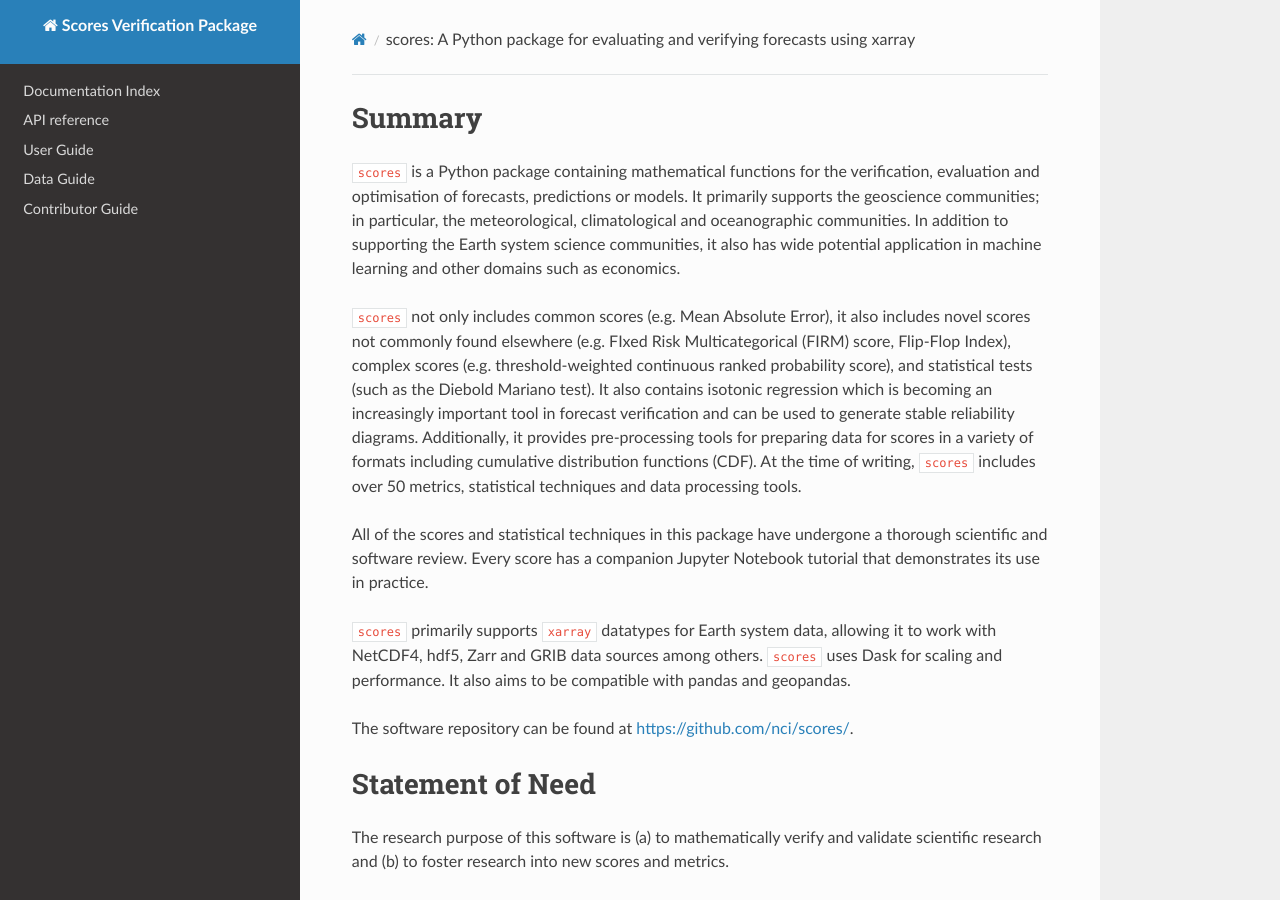
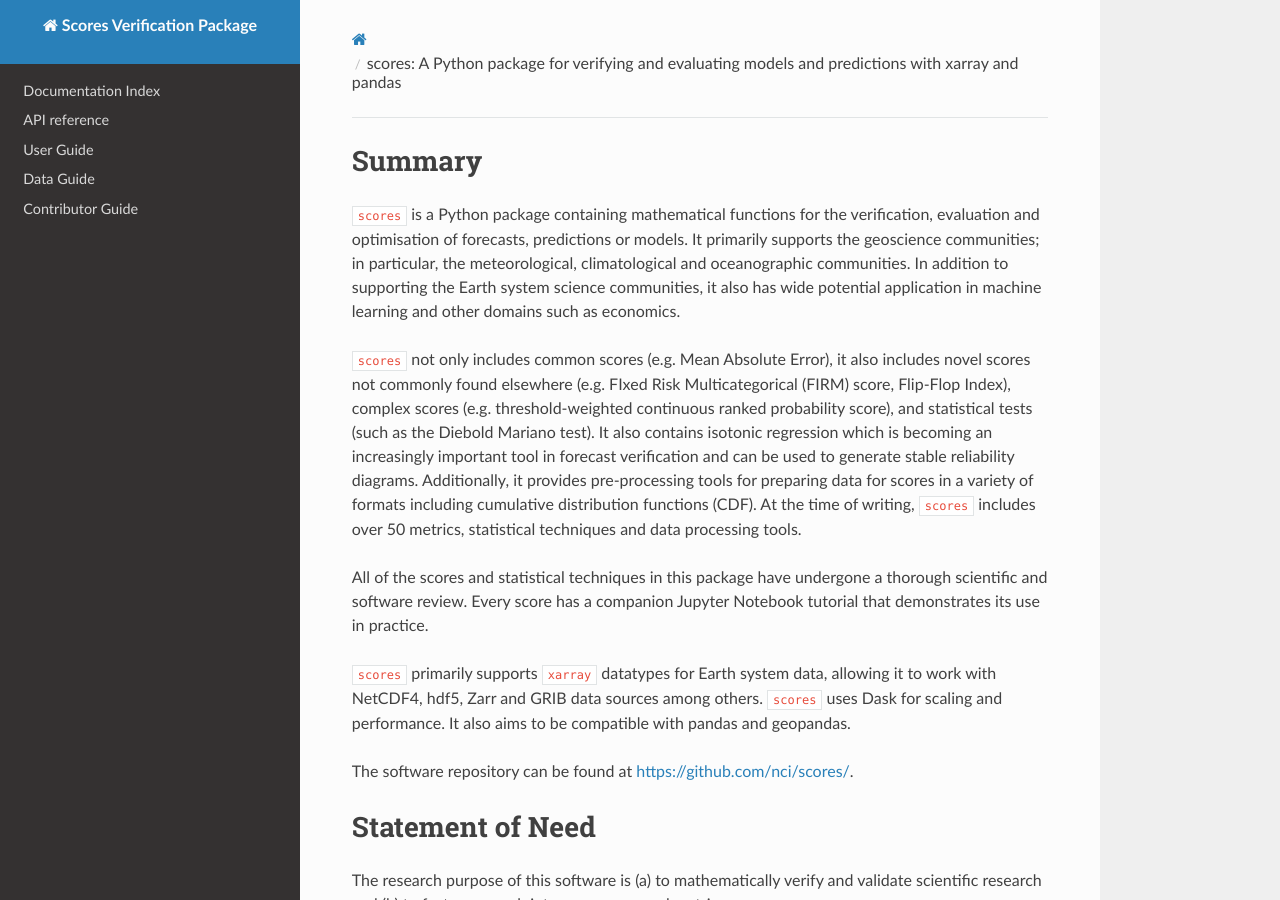
Before and after one commit to nci/scores, an MkDocs documentation site: the page built from docs/paper.md, in a window 1280 px wide and 900 px high. Built offline with MkDocs 1.6.1, drawn with Linux system fonts in a browser that asks for light colours; nearby versions of some CDN libraries.

Commit message:
Adjust title and backticks

```diff
--- a/docs/paper.md
+++ b/docs/paper.md
@@ -1,5 +1,5 @@
 ---
-title: 'scores: A Python package for evaluating and verifying forecasts using xarray'
+title: 'scores: A Python package for verifying and evaluating models and predictions with xarray and pandas'
 tags:
   - Python
   - verification
```
